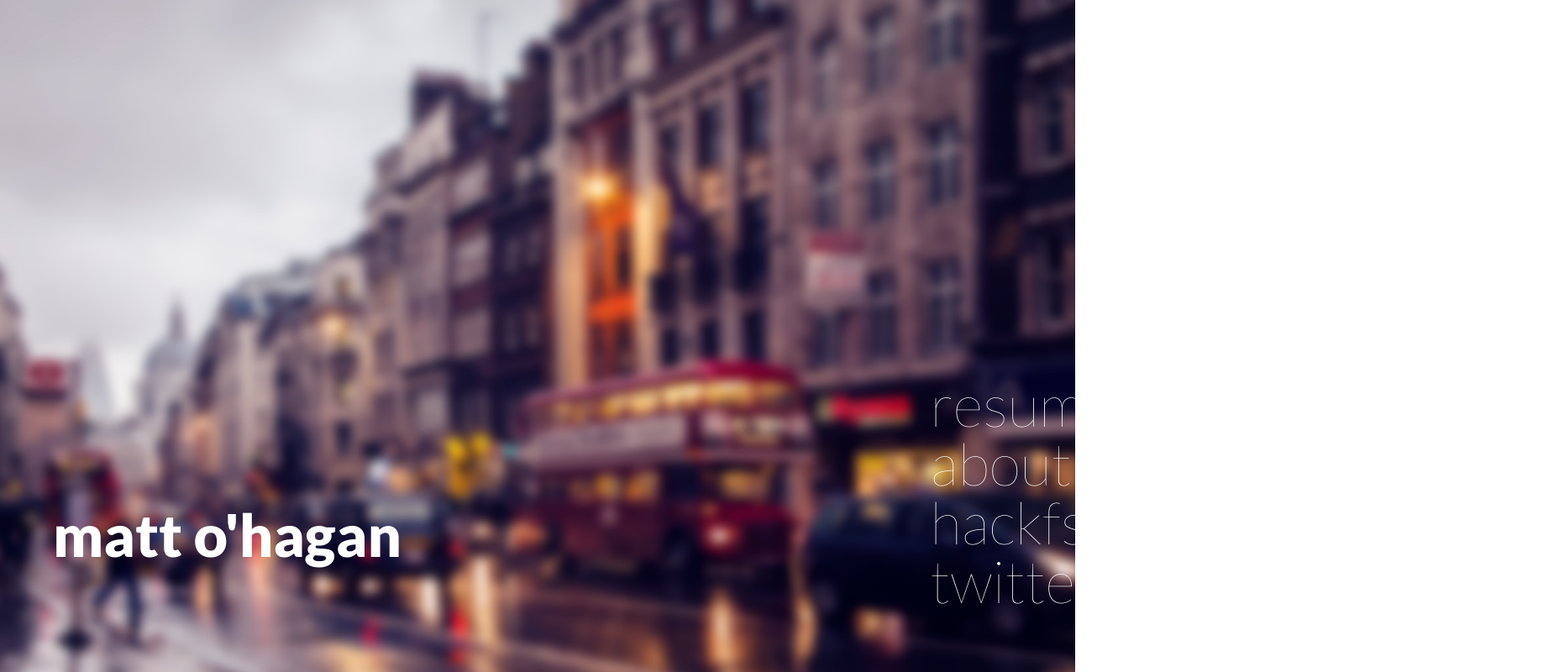
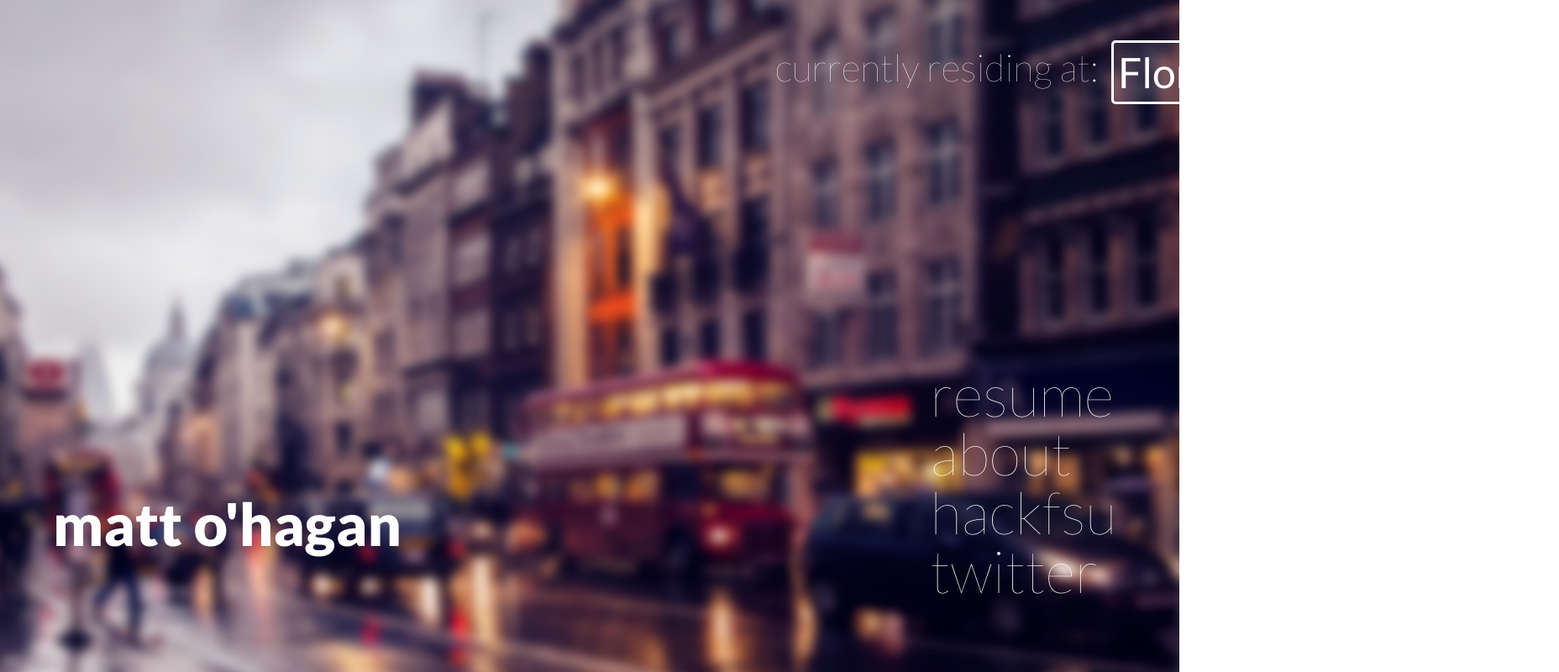
Before and after one commit to whosnorman/mattohagan.github.io, a plain HTML site: page index.html in a window 1280 px wide. Shown: the whole page at 84% size, 1856 px wide, since content can reach past the window. Drawn offline with Linux system fonts and the light colour scheme.

Commit message:
added buggy residing top line

```diff
--- a/index.html
+++ b/index.html
@@ -6,15 +6,17 @@
    <title>Matt O'Hagan</title>
 </head>
 <body>
-   <div style="margin-top: 28%; margin-left: 82%; padding-left: 10px; margin-bottom: 30px; position: fixed;">
 
-   <!--
-      <h5>
-      <a href="">resume</a></br>
-      <a href="">about</a></br>
-      <a href="http://hackfsu.com">hackfsu</a></br>
-      <a href="https://twitter.com/MC_hagan">twitter</a></h5>
-   -->
+<!-- attempting faux absolute positioning -->
+<div style="margin-top: 40px; float:left; width 100%; display: block; position: relative;">
+   <div style="position: relative; left: 100%; float: left; margin-left: -13%;">
+      <div id="first"> currently residing at: </div>
+      <div id="second"> Florida State University</div>
+      <div style="clear: both;"></div>
+   </div>
+</div>
+
+   <div style="margin-top: 27%; margin-left: 82%; padding-left: 10px; margin-bottom: 30px; position: fixed;">
 
    <ul class="nav">
       <li><a href="">resume</a></li>
@@ -24,7 +26,7 @@
    </ul>
    </div>
 
-   <div style="margin-top: 38.5%; margin-left: 55px; margin-bottom: 15px; position: fixed;">
+   <div style="margin-top: 37.5%; margin-left: 55px; margin-bottom: 15px; position: fixed;">
       <h4>matt o'hagan</h1>
    </div>
 </body>
--- a/main.css
+++ b/main.css
@@ -16,11 +16,49 @@ h5 {
 	font-size: 70px;
 }
 
+/* failed nav bar attempt */
 h5 a:visited { color: #fff; text-decoration: none;}
 h5 a:link { color: #fff; text-decoration: none;}
 h5 a:hover { color: #fff; text-decoration: none; font-weight: 400;}
 h5 a:active { color: #fff; text-decoration: none; font-weight: 400;}
 
+#first {
+	font-family: 'Lato', sans-serif;
+	font-weight: 100;
+	color: #fff;
+	font-size: 45px;
+	float: left;
+	margin-left: 50px;
+	padding: 5px;
+	white-space: nowrap;
+	overflow: hidden;
+}
+
+#second {
+	font-family: 'Lato', sans-serif;
+	font-weight: 400;
+	color: #fff;
+	font-size: 50px;
+	float: left;
+	margin-left: 10px;
+	padding: 5px;
+	white-space: nowrap;
+	overflow: hidden;
+	border: 2px solid #ff;
+	background: rgba(255, 255, 255, 0.1);
+
+	-webkit-border-radius: 5px;
+	-moz-border-radius: 5px;
+	border-radius: 5px;
+
+	border: 3px solid #fff;
+
+}
+
+
+
+
+/* nav bar */
 ul.nav {
 	font-family: 'Lato', sans-serif;
 	font-weight: 100;
@@ -45,6 +83,7 @@ ul.nav {
 	padding-left: 17px;
 }
 
+/* background */
 html {
   background: url('londanBlur.png') no-repeat center center fixed;
   -webkit-background-size: cover;
```
